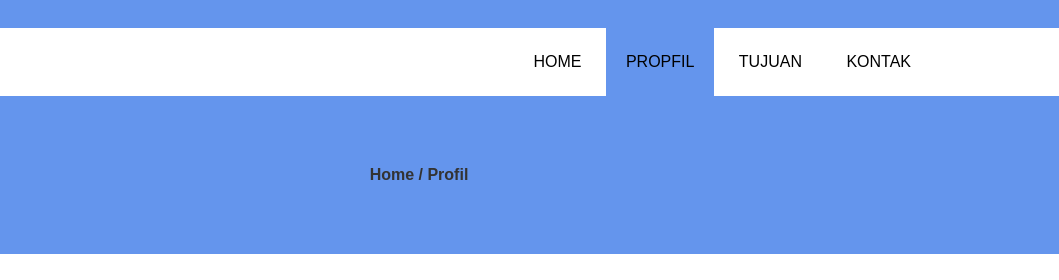
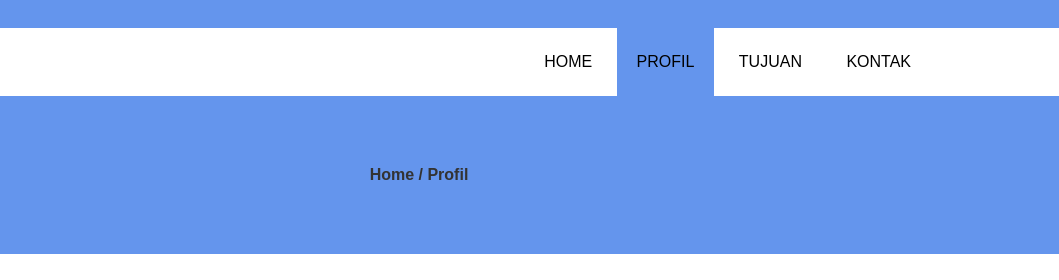
Before and after one commit to furwadiallone-jpg/cvzamzamgroup, a website: page public/profil.html in a window 1280 px wide. Shown: the top 280 px of the page, 221-1280 px from the left. Drawn offline with nearby package versions, Linux system fonts and the light colour scheme.

Commit message:
Update profil.html

```diff
--- a/public/profil.html
+++ b/public/profil.html
@@ -28,7 +28,7 @@
         <img src="zamzam.png" height="64">
         <ul>
             <li><a href="index.html">HOME</a></li>
-            <li class="active"><a href="profil.html">PROPFIL</a></li>
+            <li class="active"><a href="profil.html">PROFIL</a></li>
             <li><a href="tujuan.html">TUJUAN</a></li>
             <li><a href="kontak.html">KONTAK</a></li>
         </ul>
```
